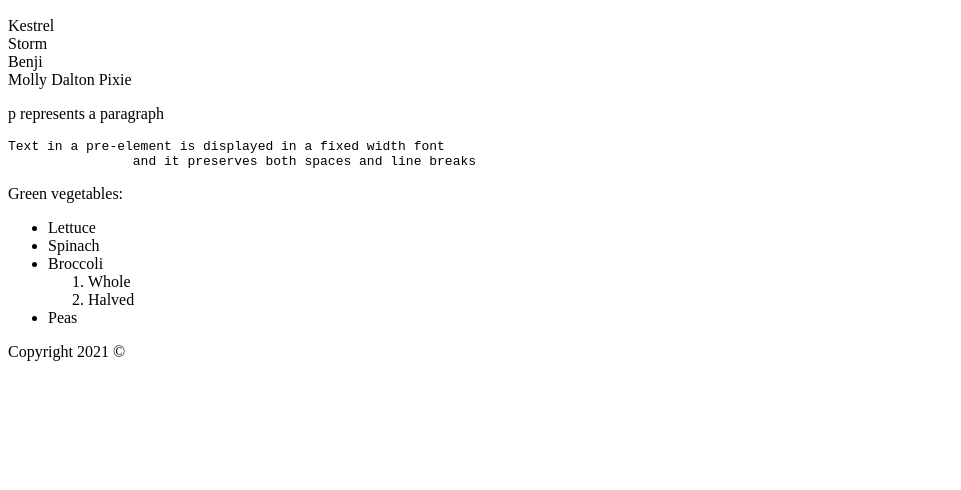
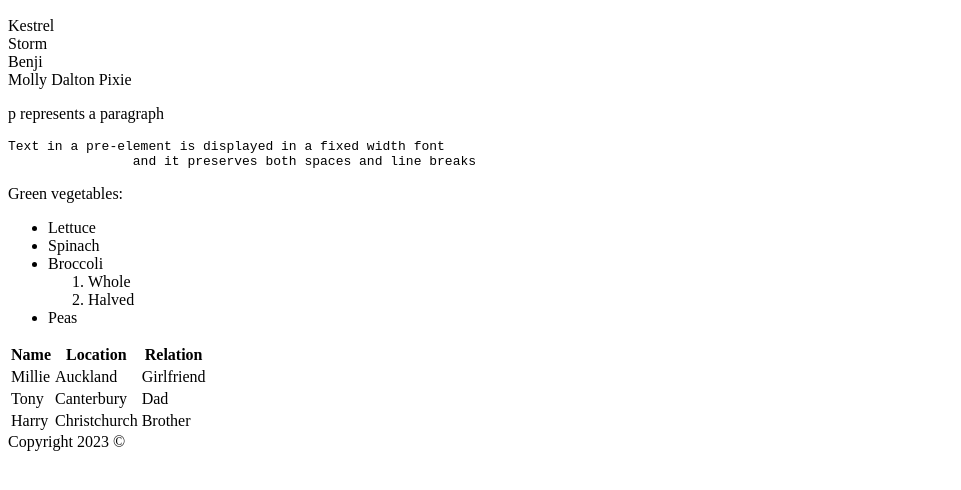
Before and after one commit to LilyBarrettPower/module2lab1, a plain HTML site: page index.html in a window 1280 px wide. Shown: the part 136-626 px from the top of the page, without its empty margins (0-961 px from the left). Drawn offline with Linux system fonts and the light colour scheme.

Commit message:
Added a table

```diff
--- a/index.html
+++ b/index.html
@@ -41,9 +41,33 @@
                     <li>Peas</li>
                 </ul>
     </article>
+    <article>
+        <table>
+            <tr>
+                <th>Name</th>
+                <th>Location</th>
+                <th>Relation</th>
+            </tr>
+            <tr>
+                <td>Millie</td>
+                <td>Auckland</td>
+                <td>Girlfriend</td>
+            </tr>
+            <tr>
+                <td>Tony</td>
+                <td>Canterbury</td>
+                <td>Dad</td>
+            </tr>
+            <tr>
+                <td>Harry</td>
+                <td>Christchurch</td>
+                <td>Brother</td>
+            </tr>
+        </table>
+    </article>
     <main>
 
     </main>
-    <footer>Copyright 2021 &copy;</footer>
+    <footer>Copyright 2023 &copy;</footer>
   </body>
 </html>
```
